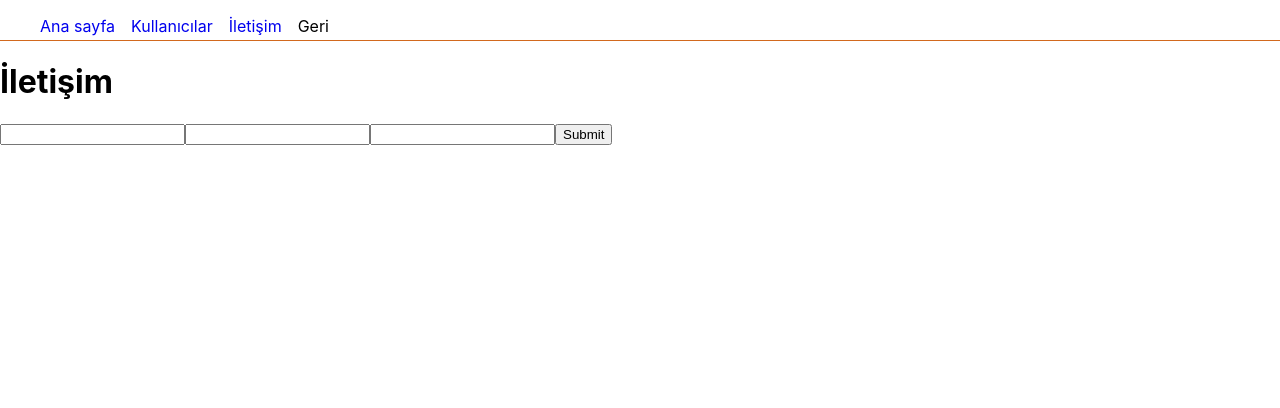
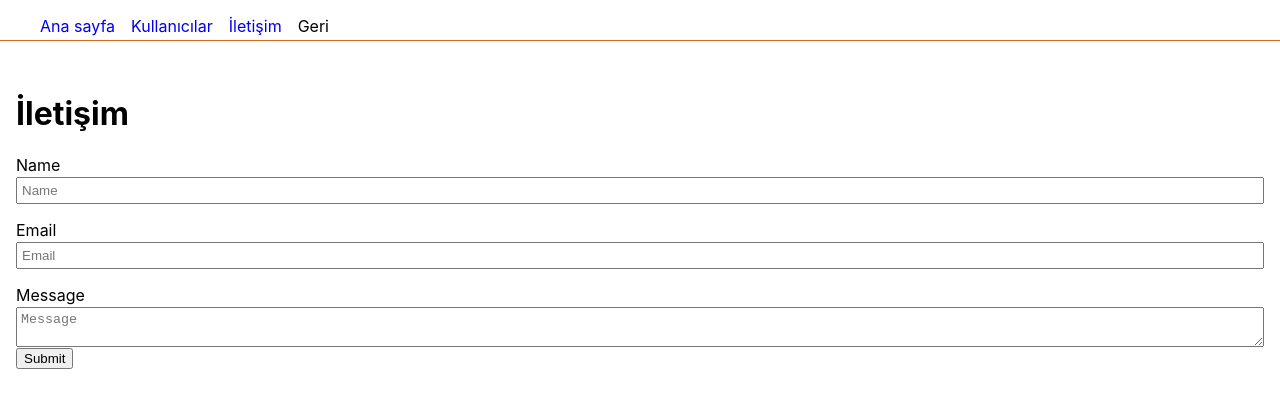
Before and after one commit to Mervegk/gelyaz-react, a React (Create React App) app: page /contact in a window 1280 px wide. Shown: the top 408 px of the page. Built offline with nearby package versions, Linux system fonts and the light colour scheme.

Commit message:
useFormik hook

```diff
--- a/src/App.css
+++ b/src/App.css
@@ -18,3 +18,23 @@ nav ul li a:hover {
 nav ul li a {
   text-decoration: none;
 }
+
+.form-container {
+  padding: 1rem;
+}
+
+.form-input-container {
+  display: flex;
+  flex-direction: column;
+  gap: 1rem;
+}
+
+.form-input-area {
+  display: flex;
+  flex-direction: column;
+  gap: 2px;
+}
+
+.form-input {
+  padding: 4px;
+}
--- a/src/pages/Contact.js
+++ b/src/pages/Contact.js
@@ -1,41 +1,47 @@
 import React from 'react'
-import { Formik, Form, Field, ErrorMessage } from 'formik';
+import { useFormik } from 'formik';
 
 export default function Contact() {
+
+  const { handleSubmit, handleChange } = useFormik({
+    initialValues: {
+      name: '',
+      email: '',
+      message: ''
+    },
+    onSubmit: values => {
+      console.log(values);
+
+    },
+  });
+
   return (
-    <div>
+    <div className='form-container'>
       <h1>İletişim</h1>
-      <Formik
-        initialValues={{ email: '', firstName: '', lastName: '' }}
-        validate={values => {
-          const errors = {};
-          if (!values.email) {
-            errors.email = 'Required';
-          } else if (
-            !/^[A-Z0-9._%+-]+@[A-Z0-9.-]+\.[A-Z]{2,}$/i.test(values.email)
-          ) {
-            errors.email = 'Invalid email address';
-          }
-          return errors;
-        }}
-        onSubmit={(values) => {
-          console.log(values)
-        }}
-      >
-        {({ isSubmitting }) => (
-          <Form>
-            <Field type="text" name="firstName" />
-            <ErrorMessage name="firstName" component="div" />
-            <Field type="text" name="lastName" />
-            <ErrorMessage name="lastName" component="div" />
-            <Field type="email" name="email" />
-            <ErrorMessage name="email" component="div" />
-            <button type="submit" disabled={isSubmitting}>
-              Submit
-            </button>
-          </Form>
-        )}
-      </Formik>
+
+      <form onSubmit={handleSubmit}>
+        <div className='form-input-container'>
+          <div className='form-input-area'>
+            <label htmlFor='Name'> Name</label>
+            <input id='name' name='name' placeholder='Name'
+              onChange={handleChange}
+              className='form-input' />
+          </div>
+          <div className='form-input-area'>
+            <label htmlFor='email'>Email</label>
+            <input id='email' name='email' placeholder='Email'
+              onChange={handleChange}
+              className='form-input' />
+          </div>
+          <div className='form-input-area'>
+            <label htmlFor='message'>Message</label>
+            <textarea id='message' name='message' placeholder='Message'
+              onChange={handleChange}
+              className='form-input' />
+          </div>
+        </div>
+        <button type="submit">Submit</button>
+      </form>
     </div>
   )
 }
```
